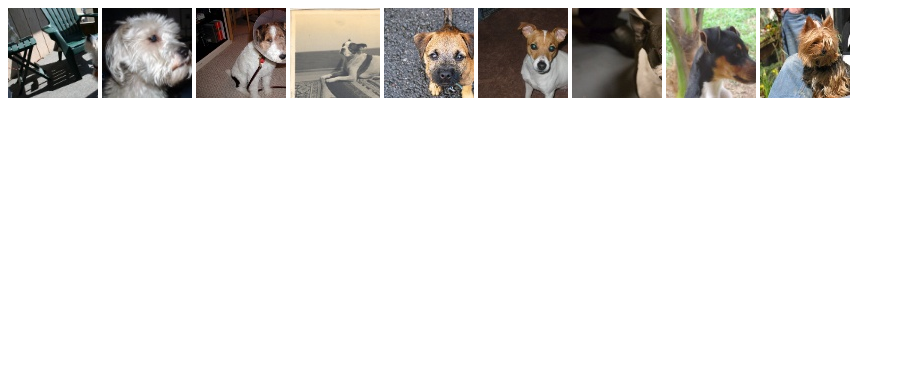
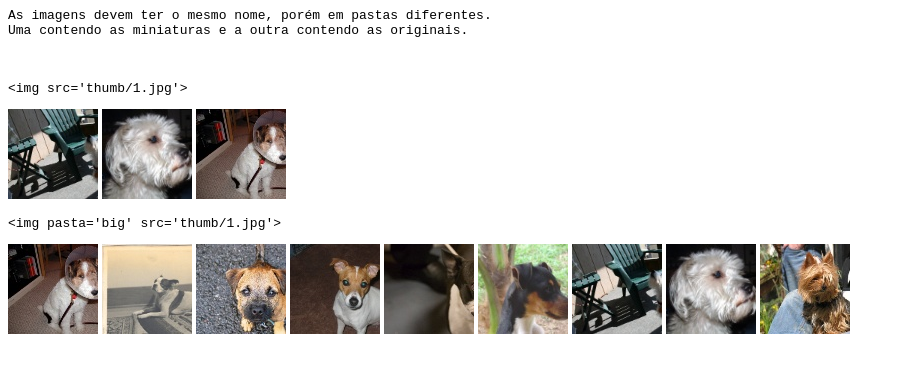
Before and after one commit to hatatori/album-de-fotos, a plain HTML site: page index.html in a window 1280 px wide. Shown: the whole page, without its empty margins (0-905 px from the left). Drawn offline with Linux system fonts and the light colour scheme.

Commit message:
Add files via upload

```diff
--- a/ftcss.css
+++ b/ftcss.css
@@ -6,9 +6,10 @@
 	position: fixed;
 	top: 0;
 	left: 0;
-	background-color: rgba(0,0,0,0.6);
+	background-color: rgba(0,0,0,0.8);
 	z-index: 10;
 }
+
 .ftalbum img{
 	max-width: 100vw;
 	max-height: 100vh;
--- a/ftjs.js
+++ b/ftjs.js
@@ -12,6 +12,7 @@ function ftsetimg(n){
 function ftnext(){ try{ ftsetimg(valor_atual+1) }catch(e){} }
 function ftprev(){ try{ftsetimg(valor_atual-1)}catch(e){} }
 function fttoggle(){ ftalbum.classList.toggle("ftinvisible") }
+
 ftbtclose.onclick=fttoggle
 
 window.onkeyup=function(e){
@@ -24,9 +25,10 @@ for(i in ftimgs){
 	try{
 		ftimgs[i].pos = parseInt(i)
 		ftimgs[i].onclick=function(e){
-			if(this.outerHTML.match(/pasta/g))
+			if(this.getAttribute("pasta") != null){
 				ftsetimg(this.pos)
-			fttoggle()
+				fttoggle()
+			}
 		}
 	}catch(e){}
 }
--- a/index.html
+++ b/index.html
@@ -1,5 +1,3 @@
-<link rel="stylesheet" type="text/css" href="ftcss.css">
-
 <!-- estrutura -->
 <div class="ftalbum ftinvisible" id="ftalbum">
 	<div class="btleft"><button id="ftbtprev" onclick='ftprev()'><</button></div>
@@ -8,15 +6,32 @@
 	<img id='ftativa' src=''>
 </div>
 
+<pre>
+As imagens devem ter o mesmo nome, porém em pastas diferentes.
+Uma contendo as miniaturas e a outra contendo as originais.
 
-<img pasta='big' src="thumb/1.jpg">
-<img pasta='big' src="thumb/2.jpg">
+
+</pre>
+
+<pre>&lt;img src='thumb/1.jpg'></pre>
+
+
+<img src="thumb/1.jpg">
+<img src="thumb/2.jpg">
+<img src="thumb/3.jpg">
+
+<pre>&lt;img pasta='big' src='thumb/1.jpg'></pre>
+
+
 <img pasta='big' src="thumb/3.jpg">
 <img pasta='big' src="thumb/4.jpg">
 <img pasta='big' src="thumb/5.jpg">
 <img pasta='big' src="thumb/6.jpg">
 <img pasta='big' src="thumb/7.jpg">
 <img pasta='big' src="thumb/8.jpg">
+<img pasta='big' src="thumb/1.jpg">
+<img pasta='big' src="thumb/2.jpg">
 <img pasta='big' src="thumb/9.jpg">
 
+<link rel="stylesheet" type="text/css" href="ftcss.css">
 <script src="ftjs.js"></script>
```
